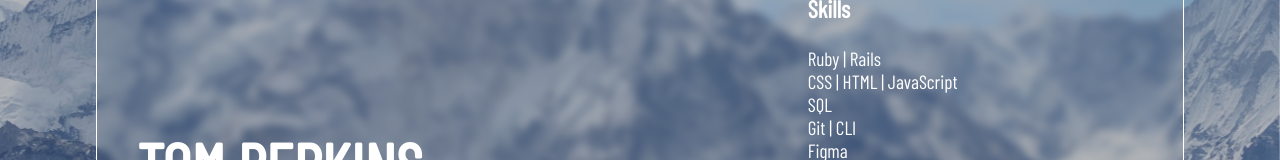
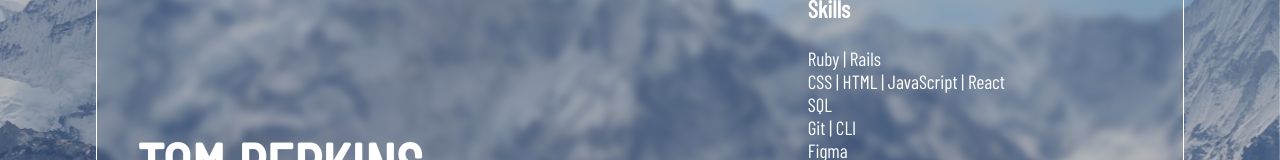
Before and after one commit to twperkins/portfolio, a React (Create React App) app: page / in a window 1280 px wide. Shown: the part 471-631 px from the top of the page. Built offline with nearby package versions, Linux system fonts and the light colour scheme; a web font is replaced by a local one.

Commit message:
added in react skill

```diff
--- a/src/Welcome.js
+++ b/src/Welcome.js
@@ -31,7 +31,7 @@ function Welcome(props) {
         {/* <p>Ruby | Rails | CSS | HTML | JavaScript | SQL | Git | CLI | Figma</p> */}
         <div className="skills">
           <p>Ruby | Rails</p>
-          <p>CSS | HTML | JavaScript</p>
+          <p>CSS | HTML | JavaScript | React</p>
           <p>SQL</p>
           <p>Git | CLI</p>
           <p>Figma</p>
```
